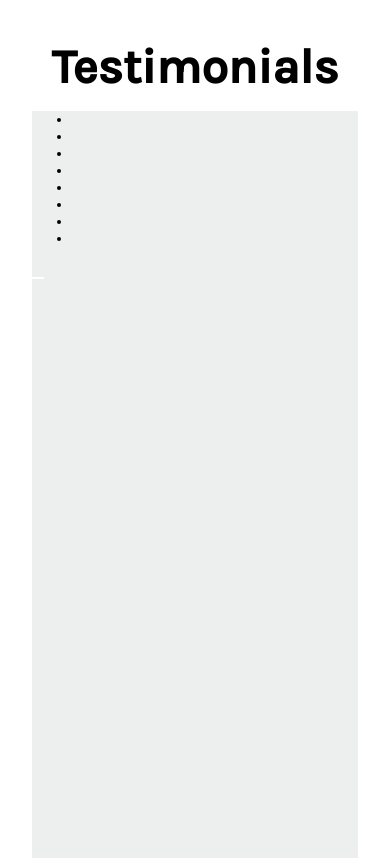
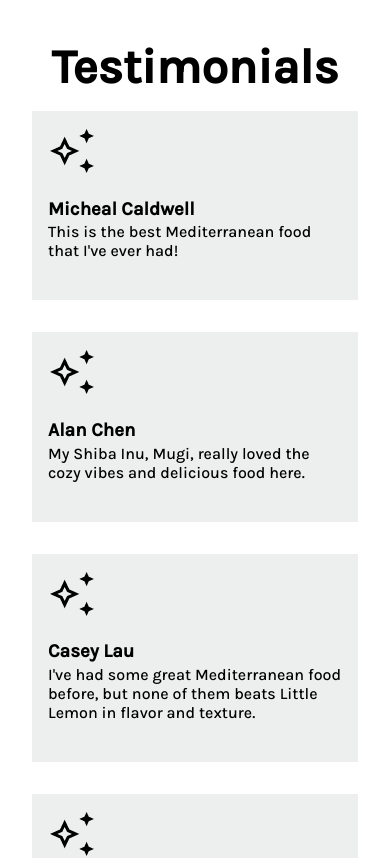
Before and after one commit to Tri-Patra/meta-little-lemon, a React (Create React App) app: page / in a window 390 px wide. Shown: the part 2095-2953 px from the top of the page. Built offline with nearby package versions, Linux system fonts and the light colour scheme; a web font is replaced by a local one.

Commit message:
Update App.css

```diff
--- a/src/App.css
+++ b/src/App.css
@@ -480,13 +480,13 @@ footer>menu {
   }
 
   .testimonials-carousel {
-    display: block;
-    background-color: #edefee;
-    padding-bottom: 0;
+    display: none;
   }
 
   .testimonials-cards {
-    display: none;
+    display: flex;
+    flex-direction: column;
+    gap: 2rem;
   }
 
   .testimonial-card>p {
```
